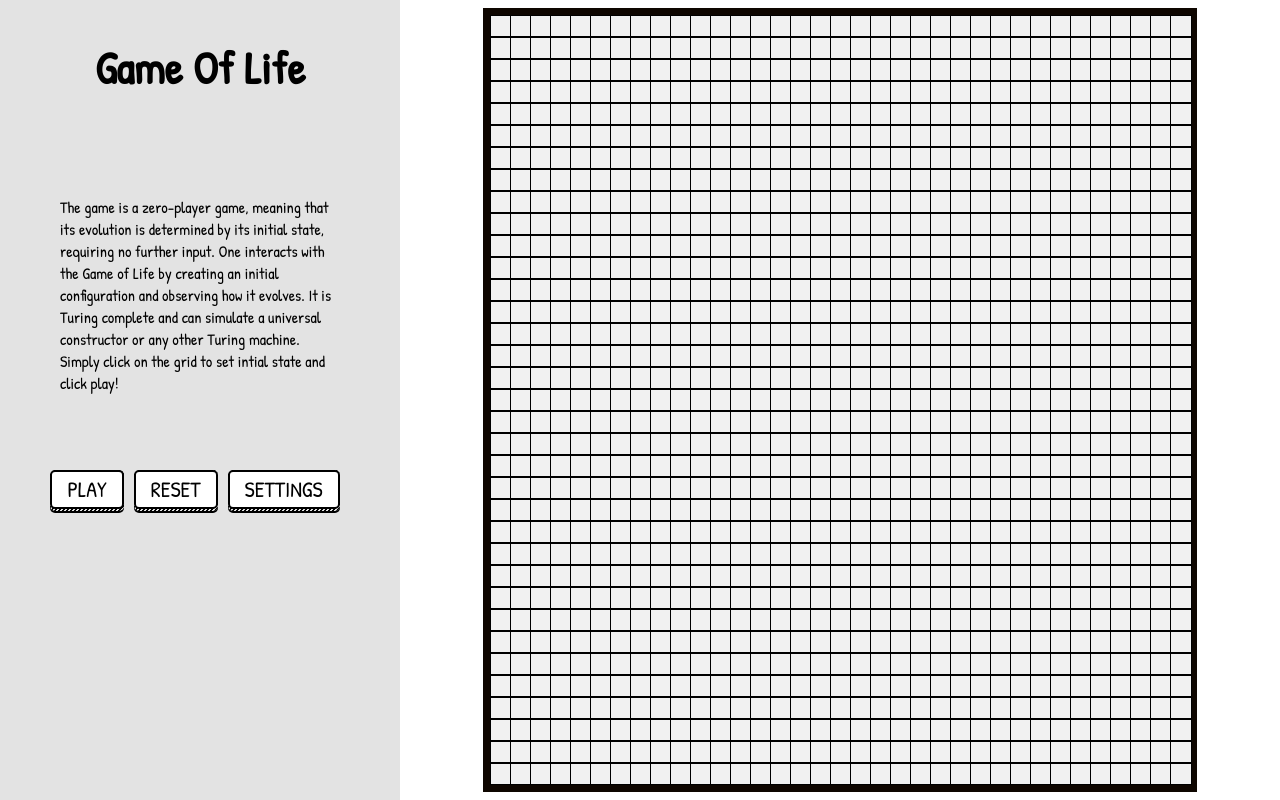
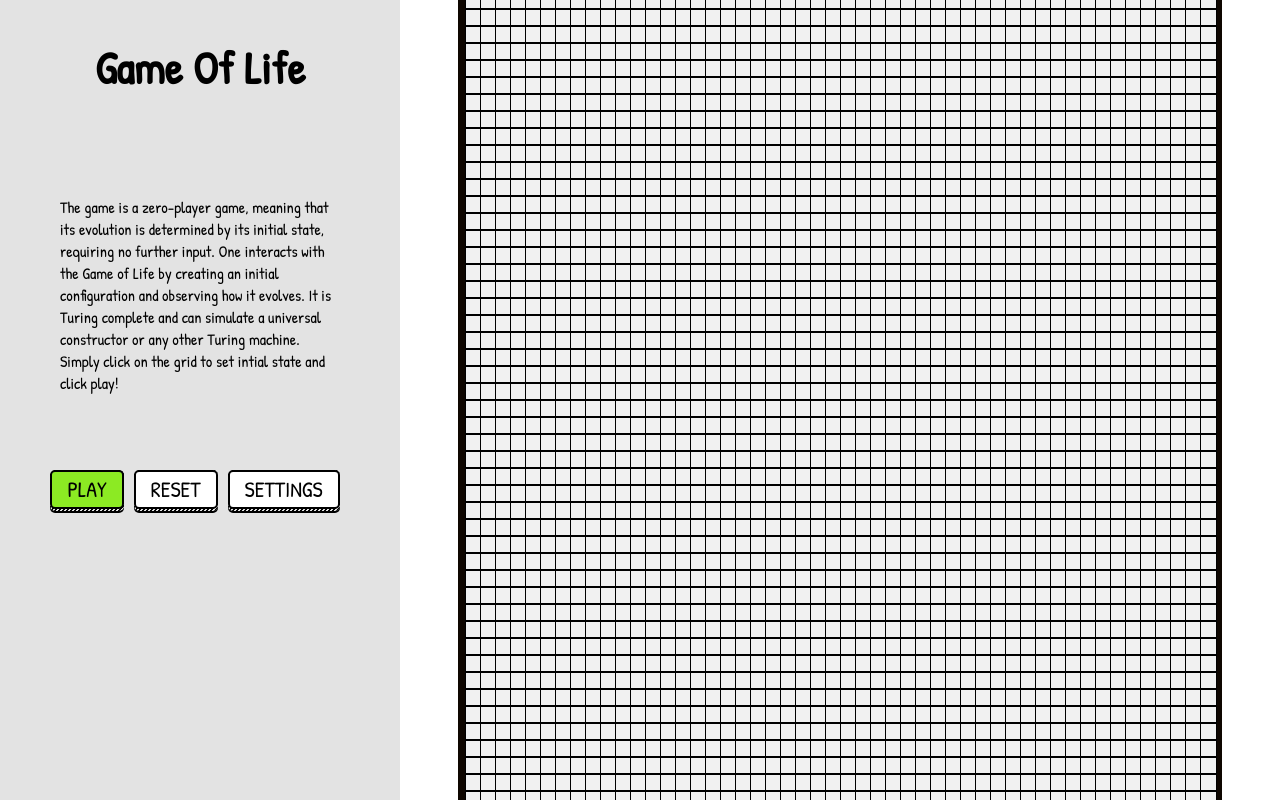
Before and after one commit to Asifm95/game-of-life, a React (Create React App) app: page / in a window 1280 px wide. Built offline with nearby package versions, Linux system fonts and the light colour scheme.

Commit message:
02-Life: cset button color on play and stop

```diff
--- a/src/App.tsx
+++ b/src/App.tsx
@@ -1,8 +1,8 @@
 import React, { useState, useRef, useEffect } from "react"
 import "./App.scss"
 
-let ROW = 35
-let COLUMN = 35
+let ROW = 50
+let COLUMN = 50
 
 const neighborhood = [
   [0, 1],
@@ -95,7 +95,9 @@ const App = () => {
           </p>
           <div className="Nav-controls">
             <span className="btn" onClick={handleSimulation}>
-              <span>{!isRunning ? "play" : "stop"}</span>
+              <span style={{ background: !isRunning ? "#8cea23" : "#ff4343" }}>
+                {!isRunning ? "play" : "stop"}
+              </span>
             </span>
             <span className="btn">
               <span onClick={clearSimulation}>reset</span>
@@ -141,7 +143,7 @@ const App = () => {
           <div
             className="Grid"
             style={{
-              gridTemplateColumns: `repeat(${COLUMN}, 20px)`,
+              gridTemplateColumns: `repeat(${COLUMN}, 15px)`,
             }}
           >
             {grid.map((row, i) =>
@@ -150,8 +152,8 @@ const App = () => {
                   key={`${i}${j}`}
                   onClick={() => setGridState(i, j)}
                   style={{
-                    width: 20,
-                    height: 20,
+                    width: 15,
+                    height: 15,
                     backgroundColor: grid[i][j] ? "#212121" : "#f1f1f1",
                     border: "solid 1px black",
                   }}
```
